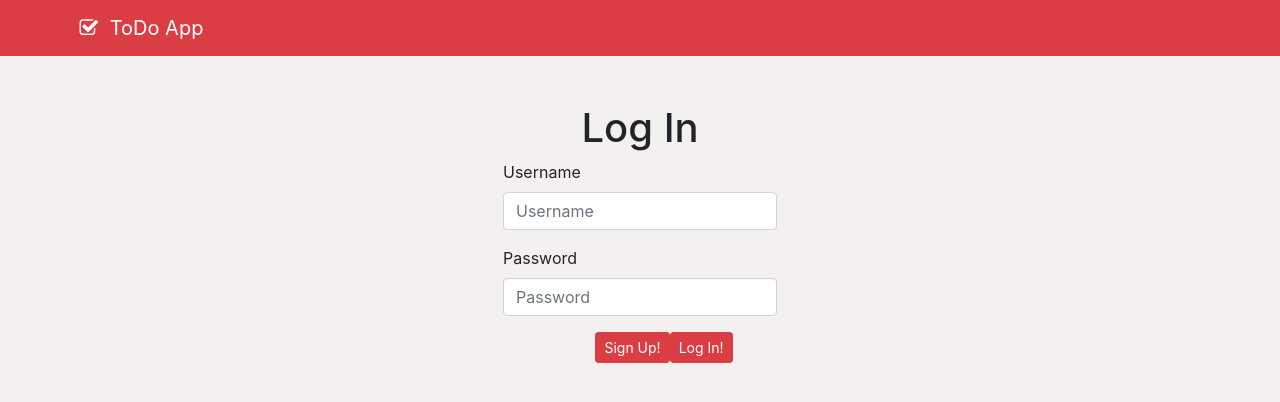
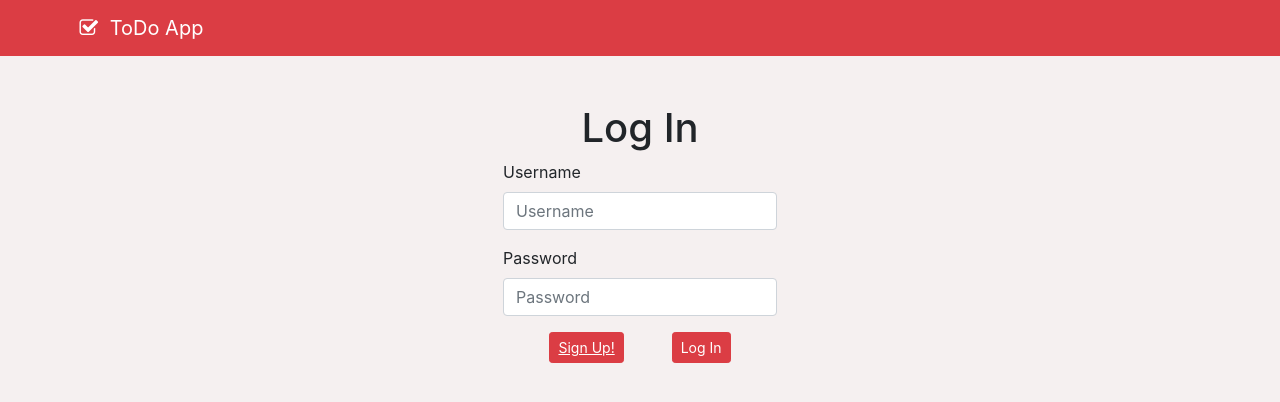
Before and after one commit to emskaplann/to-do-app-frontend, a React (Create React App) app: page / in a window 1280 px wide. Shown: the top 402 px of the page. Built offline with nearby package versions, Linux system fonts and the light colour scheme; no server answers.

Commit message:
login bug fixed

```diff
--- a/src/components/main-components/LoginPage.js
+++ b/src/components/main-components/LoginPage.js
@@ -48,11 +48,11 @@ const LoginPage = ({ parent }) => {
             </Form>
           </div>
           <div className="w-50 d-flex align-self-center justify-content-center" >
-            <Button size='sm' style={{backgroundColor: '#db3d44', borderColor: '#db3d44'}} onClick={e => setSignup(!signup)} variant="primary" className='ml-5 btn-outline-primaryd'>
-              {!signup ? "Sign Up!" : "Log In!"}
+            <Button size='sm' style={{backgroundColor: '#db3d44', borderColor: '#db3d44'}} onClick={e => setSignup(!signup)} variant="primary">
+              <u>{!signup ? "Sign Up!" : "Log In!"}</u>
             </Button>
-            <Button size='sm' style={{backgroundColor: '#db3d44', borderColor: '#db3d44'}} onClick={e => handleClick(signup, username, password, parent)} variant="primary">
-              {!signup ? "Log In!" : "Create Account!"}
+            <Button size='sm' className="ml-5" style={{backgroundColor: '#db3d44', borderColor: '#db3d44'}} onClick={e => handleClick(signup, username, password, parent)} variant="primary">
+              {!signup ? "Log In" : "Create Account"}
             </Button>
           </div>
         </Container>
```
